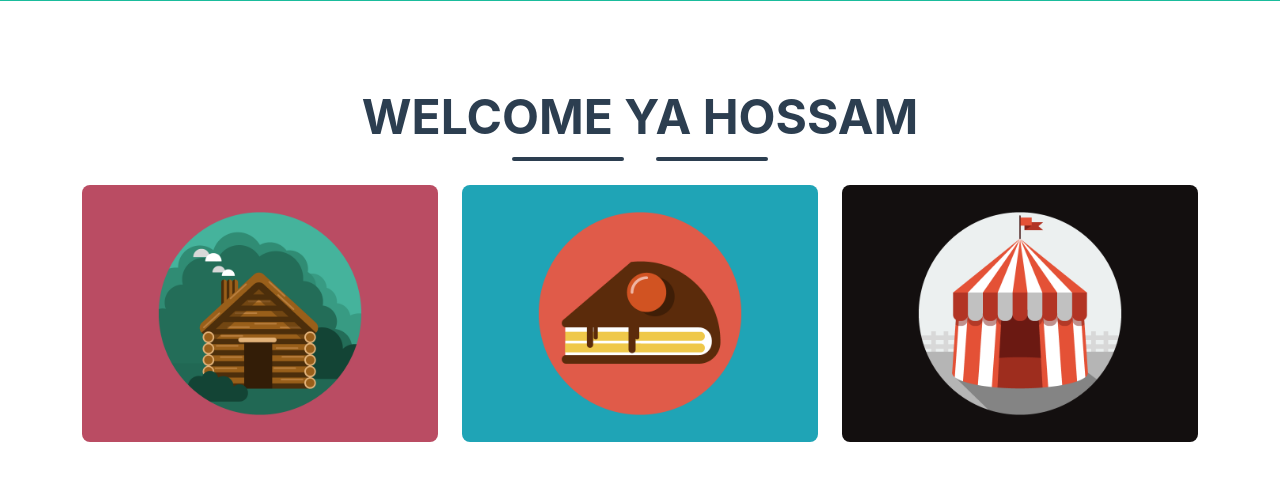
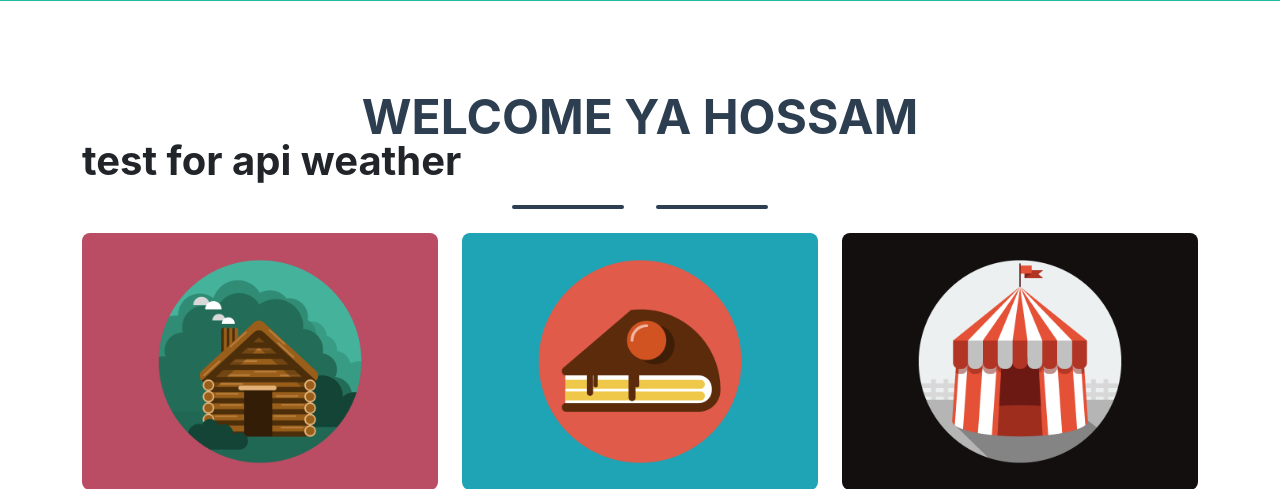
Before and after one commit to hossamalhossany/project, a Django app: page / in a window 1280 px wide. Shown: the part 767-1256 px from the top of the page. Run offline with Django 3.2, Linux system fonts and the light colour scheme; some libraries are stand-ins or nearby versions.

Commit message:
97 ** 5-3-2023 ** 1:30 PM - work

```diff
--- a/home/tohy9ak93y7n/project/templates/pages/index.html
+++ b/home/tohy9ak93y7n/project/templates/pages/index.html
@@ -25,6 +25,7 @@
                 <div class="container">
                     <!-- Portfolio Section Heading-->
                     <h2 class="page-section-heading text-center text-uppercase text-secondary mb-0">WelCome ya Hossam</h2>
+                    <h1>test for api weather</h1>
                     <!-- Icon Divider-->
                     <div class="divider-custom">
                         <div class="divider-custom-line"></div>
```
